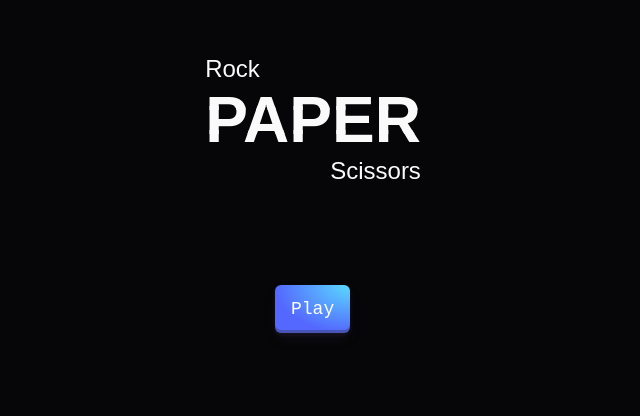
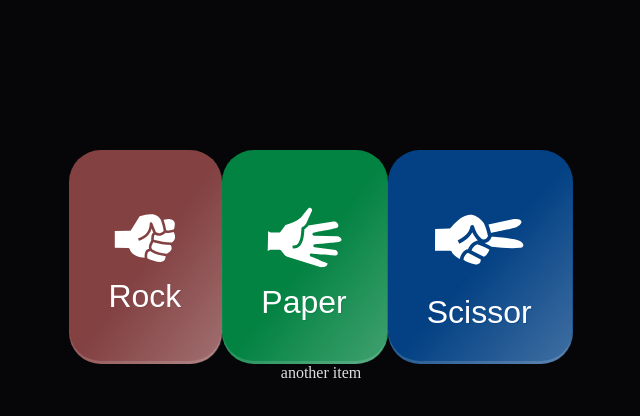
Before and after one commit to howardCLumi/RockPaperScizzors, a website: page index.html in a window 1280 px wide. Shown: the part 206-622 px from the top of the page, without its empty margins (327-967 px from the left). Drawn offline with nearby package versions, Linux system fonts and the light colour scheme; files that its build step writes are made by us from their sources.

Commit message:
PLS WORK

```diff
--- a/index.html
+++ b/index.html
@@ -3,24 +3,31 @@
   <head>
     <meta charset="UTF-8" />
     <meta name="viewport" content="width=device-width, initial-scale=1.0" />
-    <link rel="stylesheet" href="index.css" />
+    <link rel="stylesheet" href="game.css" />
+    <link rel="stylesheet" href="../components/choices/button.css" />
     <title>Document</title>
   </head>
-  <body class="body">
-    <div class="container">
-      Rock
-      <div class="Paper" style="--stacks: 3">
-        <span style="--index: 0">PAPER</span>
-        <span style="--index: 1">PAPER</span>
-        <span style="--index: 2">PAPER</span>
+  <body>
+    <div class="main-container">
+      <div class="countdown-container"></div>
+      <div class="choice-container">
+        <button class="button red shine">
+          <img src="/assets/rock.svg" />
+          <span data-title="Rock">Rock</span>
+        </button>
+        <button class="button green shine">
+          <img src="/assets/paper.svg" />
+          <span data-title="Paper">Paper</span>
+        </button>
+        <button class="button blue shine">
+          <img src="/assets/scissors.svg" />
+          <span data-title="Scissor">Scissor</span>
+        </button>
       </div>
-      <span class="right">Scissors</span>
+      <div>another item</div>
     </div>
-    <div class="play-button">
-      <a href="pages/game.html">
-        <button class="button-29" role="button">Play</button>
-      </a>
-    </div>
-    <script src="app.js"></script>
+    <script src="../app.js"></script>
+    <script src="//cdnjs.cloudflare.com/ajax/libs/gsap/1.16.1/TweenMax.min.js"></script>
+    <script src="../components/choices/button.js"></script>
   </body>
 </html>
```
